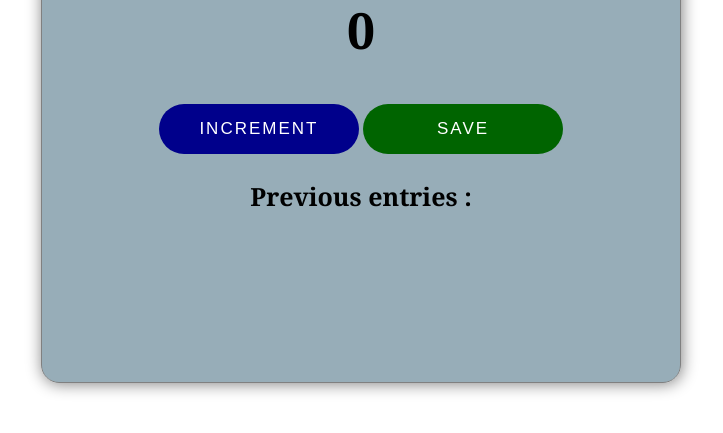
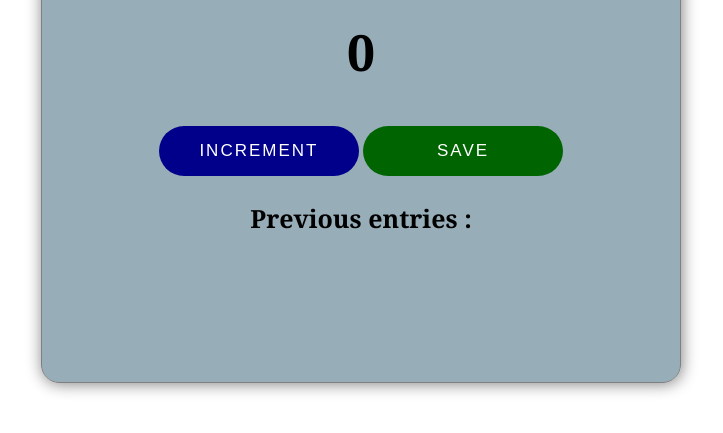
Before and after one commit to KanzaTahreem/People-Counter, a plain HTML site: page index.html in a window 1280 px wide. Shown: the part 297-730 px from the top of the page, without its empty margins (279-1002 px from the left). Drawn offline with Linux system fonts and the light colour scheme.

Commit message:
Update styling

```diff
--- a/index.css
+++ b/index.css
@@ -21,6 +21,7 @@ div {
     transform: translate(-50%, -50%);
     font-weight: bold;
     text-align: center;
+    padding: 30px;
 }
 
 
@@ -69,8 +70,3 @@ p {
     padding-bottom: 20px;
     font-size: 25px;
 }
-
-#save-el {
-    width: 400px;
-    margin: auto;
-}
```
